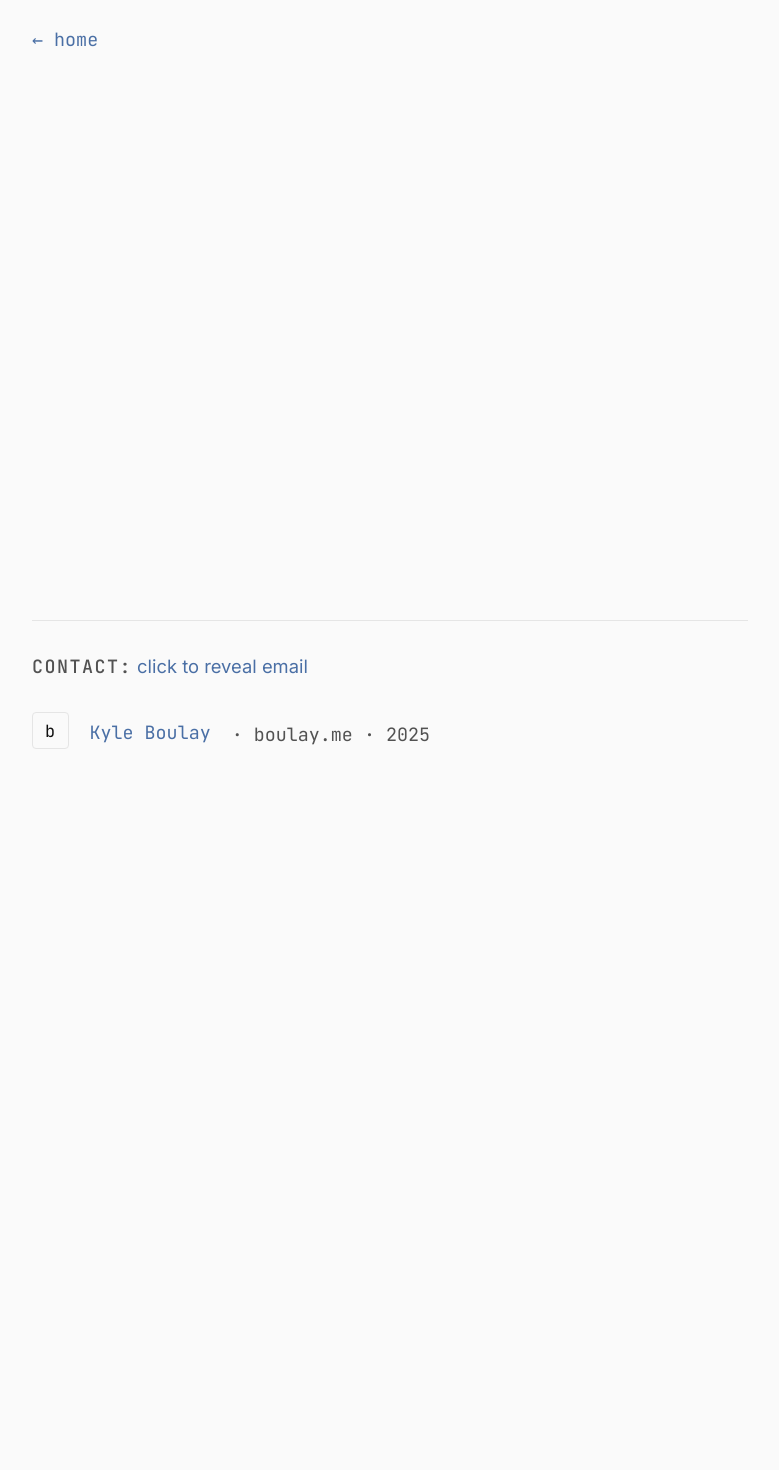
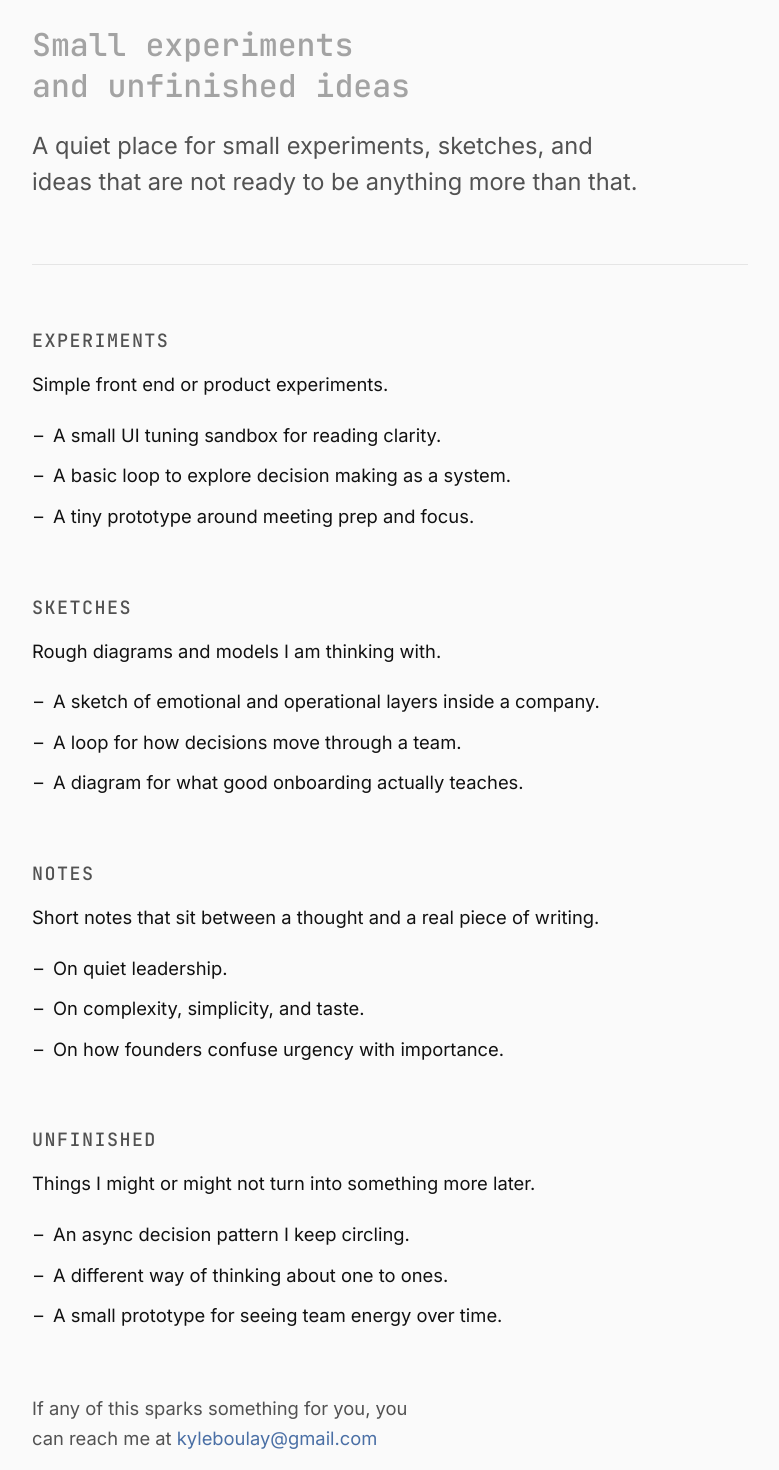
Before and after one commit to kysebo/boulay-site, a Next.js app: page /lab in a window 1280 px wide. Before the commit this address had no page. Shown: the part 180-1650 px from the top of the page, without its empty margins (31-810 px from the left). Before the commit the page ends 980 px from the top, so only its background shows below. Built offline with nearby package versions, Linux system fonts and the light colour scheme.

Commit message:
lab page added

```diff
--- /dev/null
+++ b/app/lab/page.tsx
@@ -0,0 +1,123 @@
+import type { Metadata } from 'next'
+import { Balancer } from 'react-wrap-balancer'
+import Footer from '@/components/Footer'
+import BackLink from '@/components/BackLink'
+
+export const metadata: Metadata = {
+  title: "Lab — boulay.me",
+  description: "Small experiments and unfinished ideas.",
+}
+
+export default function LabPage() {
+  return (
+    <>
+      <main className="min-h-screen bg-[#fafafa] text-[#111]">
+        <div className="max-w-[800px] mx-auto md:mx-0 md:ml-4 px-8 pt-16 pb-8">
+
+          {/* BACK LINK */}
+          <BackLink href="/">home</BackLink>
+
+          {/* HEADER */}
+          <header>
+            <section className="pb-6 mt-8">
+              <p className="font-mono uppercase text-xs tracking-[0.15em] font-medium text-neutral-600 mb-5">
+                LAB
+              </p>
+              <h1 className="font-mono text-2xl md:text-2xl font-medium leading-[1.3] text-neutral-400">
+                <Balancer>Small experiments and unfinished ideas</Balancer>
+              </h1>
+              <p className="mt-4 text-base md:text-lg text-neutral-600">
+                <Balancer>
+                  A quiet place for small experiments, sketches, and ideas that are not ready to be anything more than that.
+                </Balancer>
+              </p>
+            </section>
+          </header>
+
+          {/* EXPERIMENTS */}
+          <section className="mt-6 border-t border-neutral-200 pt-12">
+            <h2 className="font-mono text-sm uppercase tracking-[0.08em] font-medium text-neutral-600 mb-3">
+              Experiments
+            </h2>
+            <p className="text-sm leading-relaxed mb-4">
+              <Balancer>
+                Simple front end or product experiments.
+              </Balancer>
+            </p>
+            <ul className="space-y-2 text-sm leading-relaxed list-['–__'] pl-4">
+              <li><Balancer>A small UI tuning sandbox for reading clarity.</Balancer></li>
+              <li><Balancer>A basic loop to explore decision making as a system.</Balancer></li>
+              <li><Balancer>A tiny prototype around meeting prep and focus.</Balancer></li>
+            </ul>
+          </section>
+
+          {/* SKETCHES */}
+          <section className="mt-12">
+            <h2 className="font-mono text-sm uppercase tracking-[0.08em] font-medium text-neutral-600 mb-3">
+              Sketches
+            </h2>
+            <p className="text-sm leading-relaxed mb-4">
+              <Balancer>
+                Rough diagrams and models I am thinking with.
+              </Balancer>
+            </p>
+            <ul className="space-y-2 text-sm leading-relaxed list-['–__'] pl-4">
+              <li><Balancer>A sketch of emotional and operational layers inside a company.</Balancer></li>
+              <li><Balancer>A loop for how decisions move through a team.</Balancer></li>
+              <li><Balancer>A diagram for what good onboarding actually teaches.</Balancer></li>
+            </ul>
+          </section>
+
+          {/* NOTES */}
+          <section className="mt-12">
+            <h2 className="font-mono text-sm uppercase tracking-[0.08em] font-medium text-neutral-600 mb-3">
+              Notes
+            </h2>
+            <p className="text-sm leading-relaxed mb-4">
+              <Balancer>
+                Short notes that sit between a thought and a real piece of writing.
+              </Balancer>
+            </p>
+            <ul className="space-y-2 text-sm leading-relaxed list-['–__'] pl-4">
+              <li><Balancer>On quiet leadership.</Balancer></li>
+              <li><Balancer>On complexity, simplicity, and taste.</Balancer></li>
+              <li><Balancer>On how founders confuse urgency with importance.</Balancer></li>
+            </ul>
+          </section>
+
+          {/* UNFINISHED */}
+          <section className="mt-12">
+            <h2 className="font-mono text-sm uppercase tracking-[0.08em] font-medium text-neutral-600 mb-3">
+              Unfinished
+            </h2>
+            <p className="text-sm leading-relaxed mb-4">
+              <Balancer>
+                Things I might or might not turn into something more later.
+              </Balancer>
+            </p>
+            <ul className="space-y-2 text-sm leading-relaxed list-['–__'] pl-4">
+              <li><Balancer>An async decision pattern I keep circling.</Balancer></li>
+              <li><Balancer>A different way of thinking about one to ones.</Balancer></li>
+              <li><Balancer>A small prototype for seeing team energy over time.</Balancer></li>
+            </ul>
+          </section>
+
+          {/* CONTACT */}
+          <section className="mt-12">
+            <p className="text-sm leading-relaxed text-neutral-600">
+              <Balancer>
+                If any of this sparks something for you, you can reach me at{' '}
+                <a href="mailto:kyleboulay@gmail.com" className="text-[#4a6fa5] underline-offset-2 hover:underline">
+                  kyleboulay@gmail.com
+                </a>
+              </Balancer>
+            </p>
+          </section>
+
+        </div>
+      </main>
+
+      <Footer />
+    </>
+  );
+}
--- a/components/Footer.tsx
+++ b/components/Footer.tsx
@@ -19,7 +19,7 @@ export default function Footer() {
                 </svg>
               </span>
             </Link>
-            <Link href="/about" className="hover:underline">Kyle Boulay</Link> · boulay.me · {new Date().getFullYear()}
+            <Link href="/about" className="hover:underline">Kyle Boulay</Link> · boulay.me · <Link href="/lab" className="hover:underline">lab</Link> · {new Date().getFullYear()}
           </p>
         </div>
       </div>
```
